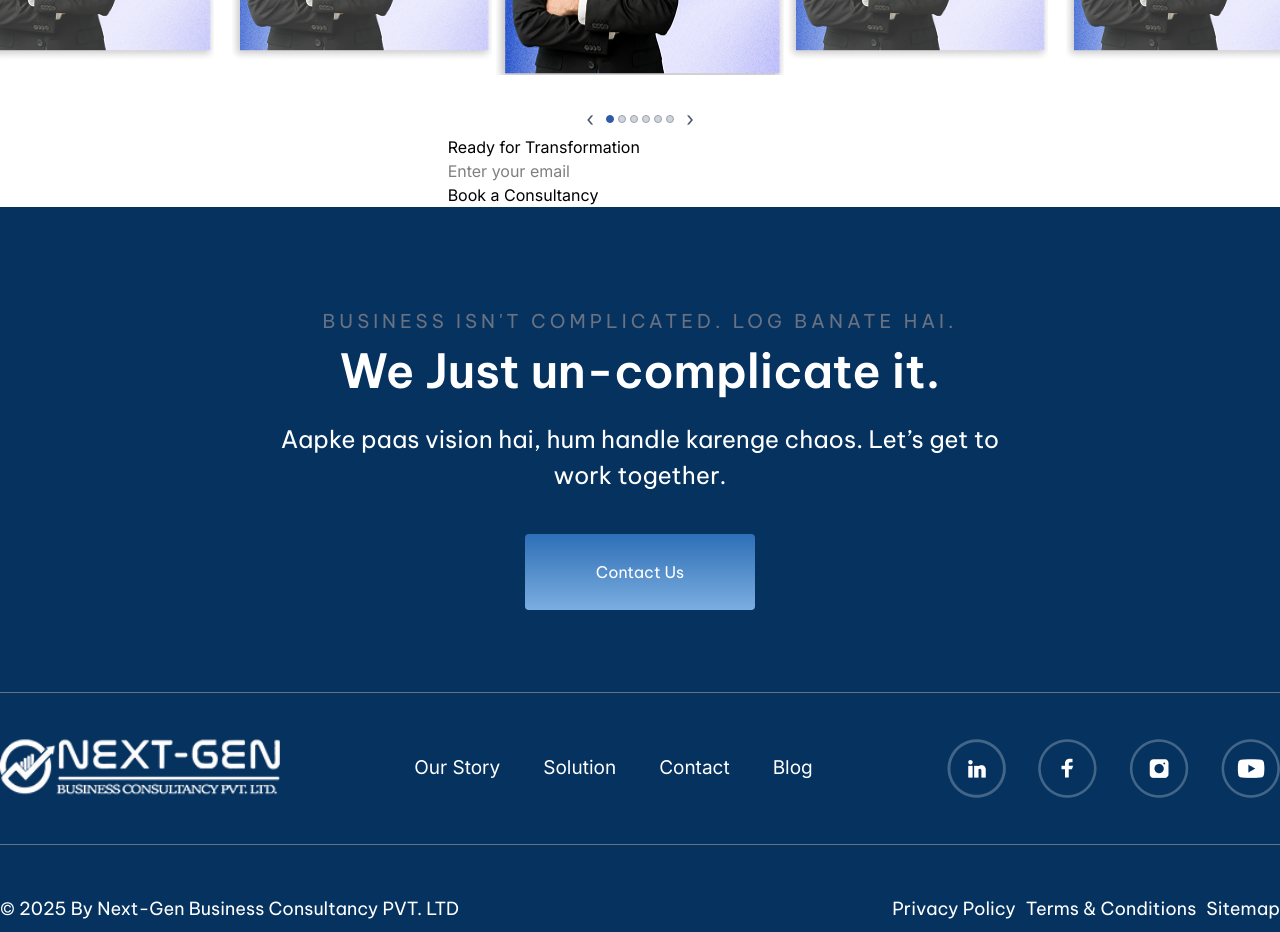
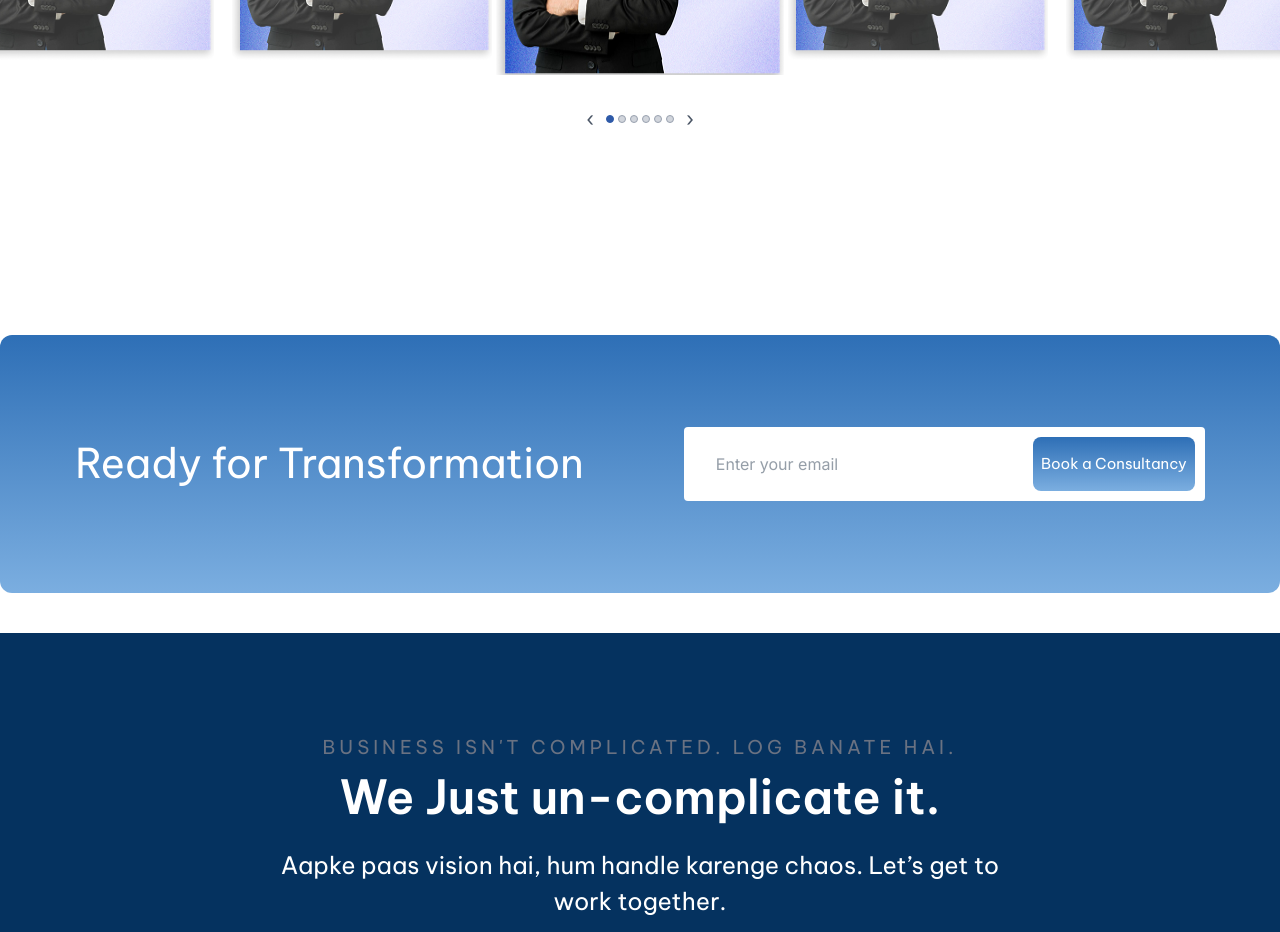
Before and after one commit to makwana-chirag/next-gen-website, a Next.js app: page / in a window 1280 px wide. Shown: the part 3780-4712 px from the top of the page. Built offline with nearby package versions, Linux system fonts and the light colour scheme; a web font is replaced by a local one.

Commit message:
banner update

```diff
--- a/src/modules/BookConsultancy/BookConsultancy.jsx
+++ b/src/modules/BookConsultancy/BookConsultancy.jsx
@@ -1,19 +1,48 @@
 import React from "react";
+import { Be_Vietnam_Pro } from "next/font/google";
 
+const beVietnam = Be_Vietnam_Pro({
+  subsets: ["latin"],
+  weight: ["100", "200", "300", "400", "500", "600", "700", "800", "900"],
+  variable: "--font-be-vietnam",
+});
 export const BookConsultancy = () => {
   return (
-    <div>
-      <h2>Ready for Transformation</h2>
-      <div className="bg-white py-2.5 pr-2.5 pl-8">
+    <>
+      <div
+        style={{
+          background: "linear-gradient(180deg, #E8F4FF 0%, #E8F4FF 100%)",
+        }}
+      />
+      <div className="w-full main-container !mb-10 !mt-50">
+        <div
+          className="flex !justify-center !items-center gap-[100px]  !rounded-[12px] !h-[258px]"
+          style={{
+            background: "linear-gradient(180deg, #2E6FB6 0%, #7BAEE0 100%)",
+          }}
+        >
+          <p
+            className={`${beVietnam.className} !font-normal !text-[41px] !text-white `}
+          >
+            Ready for Transformation
+          </p>
+          <div className="!bg-white !rounded-[4px] flex justify-center !py-2.5 !pr-2.5 !pl-8 ">
             <input
               type="email"
-          className="w-full bg-transparent text-[#2B3D51]"
+              className="w-full bg-transparent   !text-[#2B3D51] !outline-none focus-within:!outline-none "
               placeholder="Enter your email"
             />
-        <button className="bg-[#2B3D51] text-white px-4 py-2 rounded-lg">
+            <button
+              className={`${beVietnam.className} !w-[245px] !bg-[#2B3D51] !text-white !px-0 !py-4 !rounded-lg !font-normal !text-[15px]`}
+              style={{
+                background: "linear-gradient(180deg, #2E6FB6 0%, #7BAEE0 100%)",
+              }}
+            >
               Book a Consultancy
             </button>
           </div>
         </div>
+      </div>
+    </>
   );
 };
```
Lines whose indentation alone changed are shown as unchanged.
